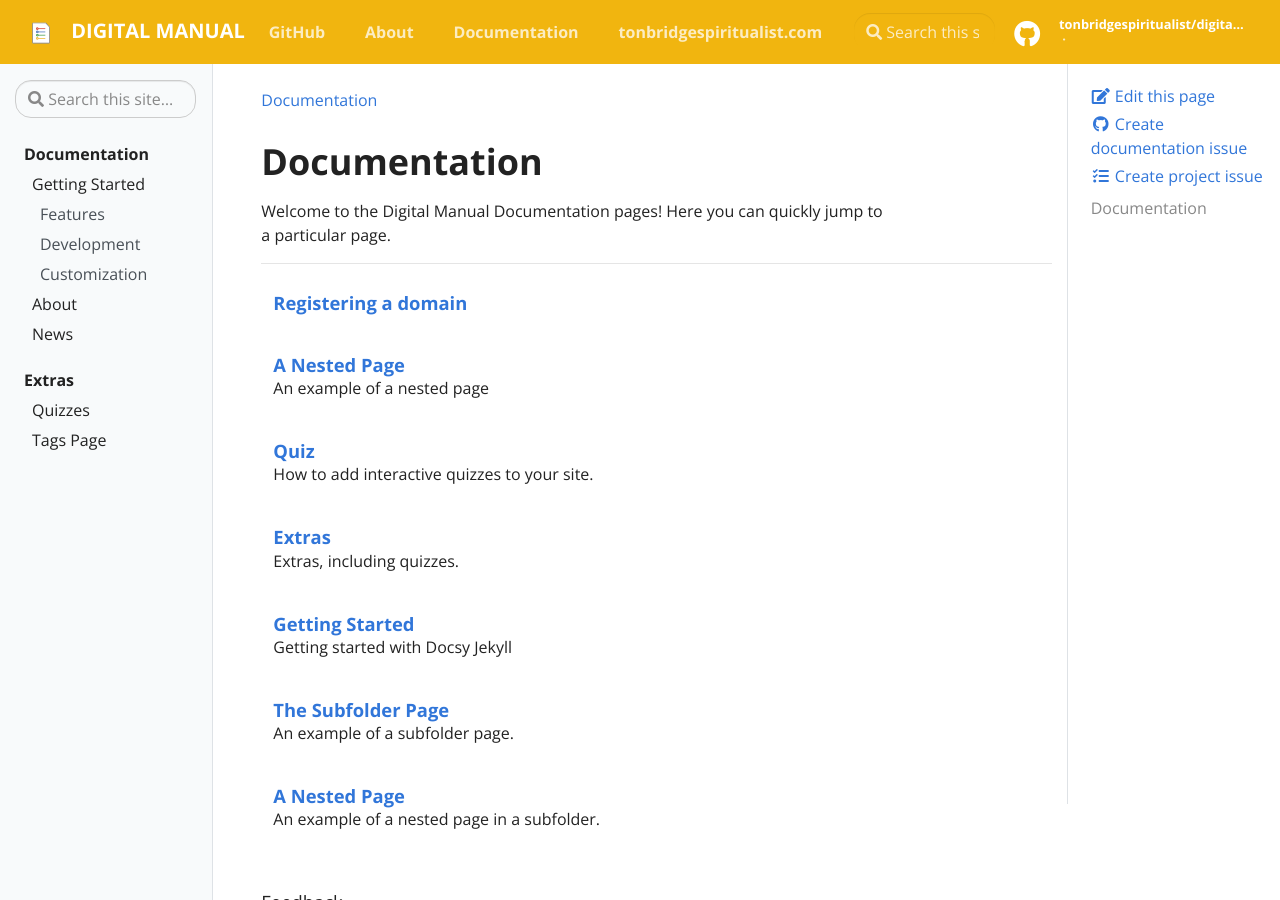
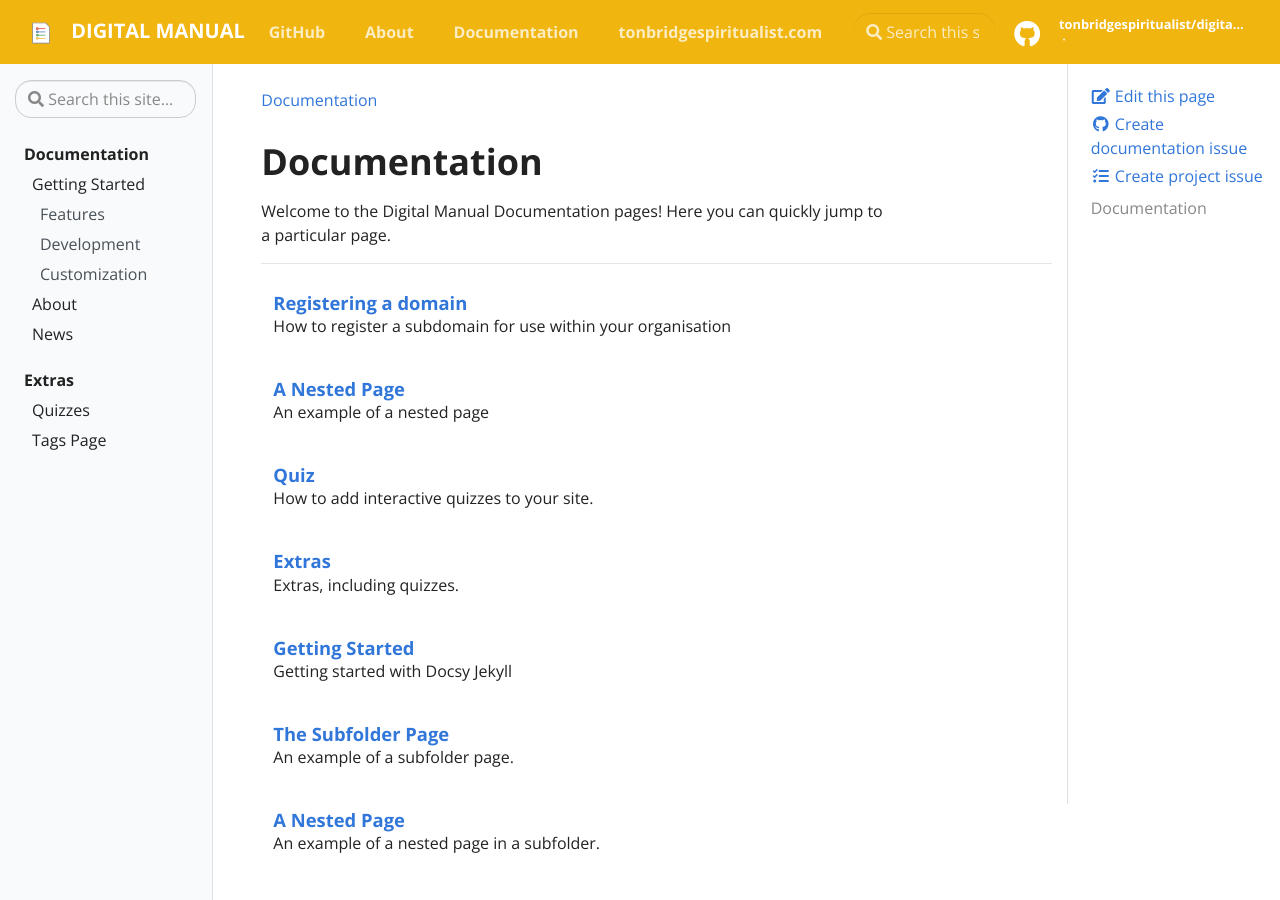
Before and after one commit to tonbridgespiritualist/digital-manual, a Jekyll site: the page built from pages/docs.md, in a window 1280 px wide and 900 px high. Built offline with Jekyll 4.4.1, drawn with Linux system fonts in a browser that asks for light colours.

Commit message:
Update registering-a-domain.md

```diff
--- a/_docs/domains/registering-a-domain.md
+++ b/_docs/domains/registering-a-domain.md
@@ -1,6 +1,6 @@
 ---
 title: Registering a domain
-permalink: /domains/registering-a-domain
+description: How to register a subdomain for use within your organisation
 ---
 
 # Registering a tonbridgespiritualist.com domain
```
